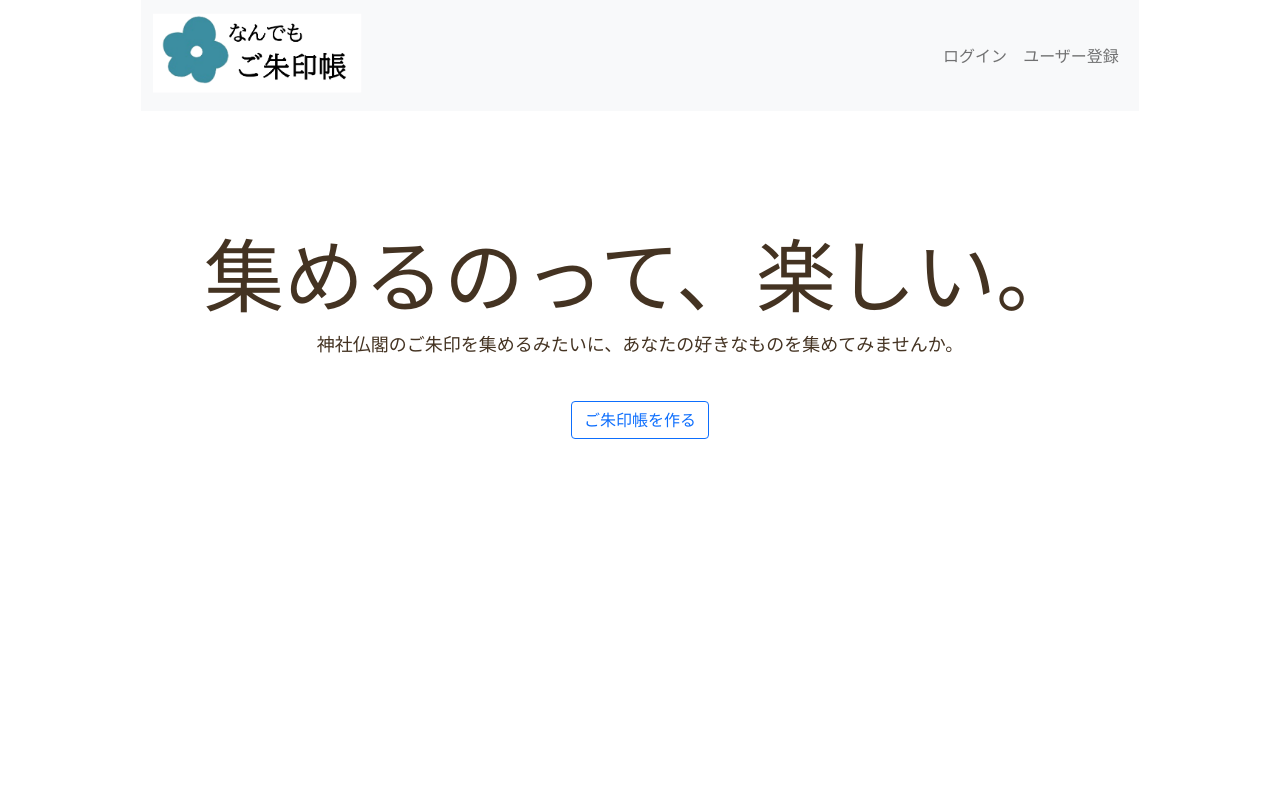
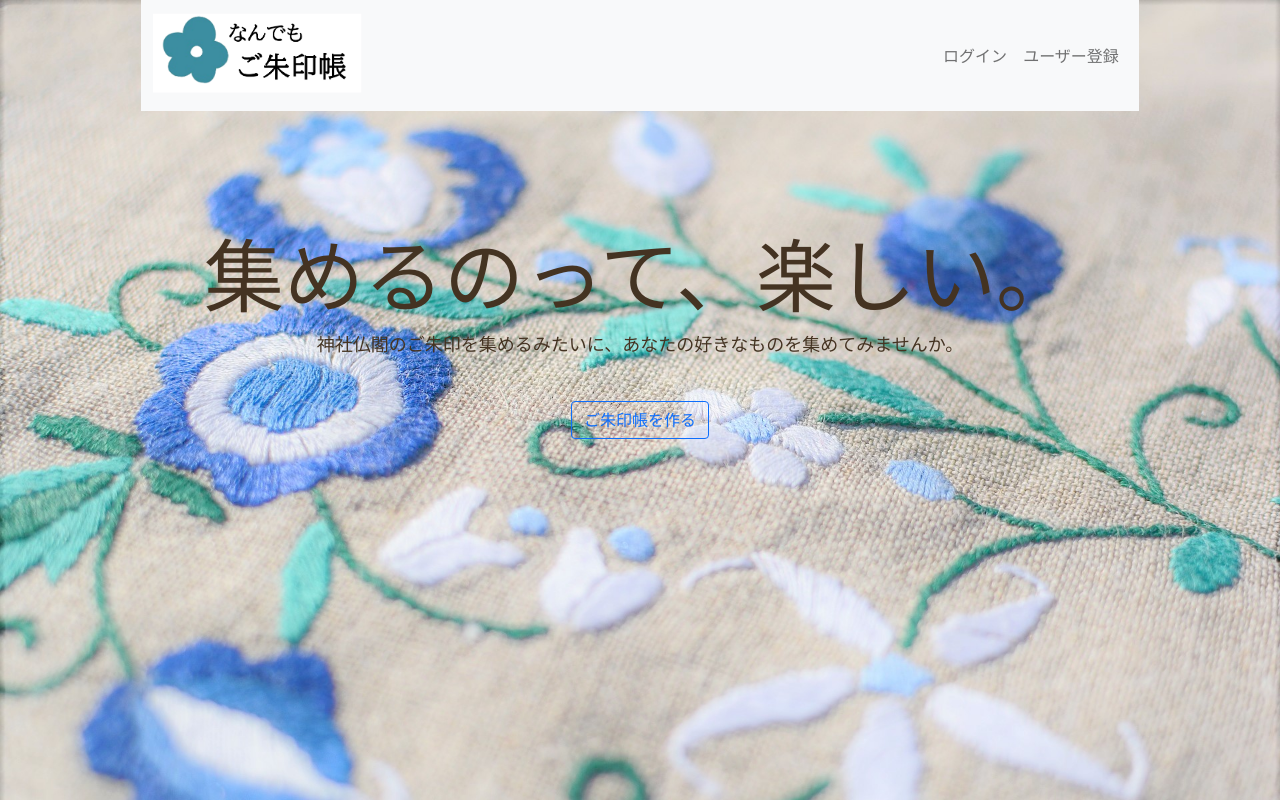
Before and after one commit to pokopok/Atsumecho, a Django app: template templates/accounts/home.html in a window 1280 px wide. Run offline with Django 4.2, Linux system fonts and the light colour scheme; the template is opened without the code that fills it, so the values that code supplies are empty.

Commit message:
try changing background

```diff
--- a/static/css/style.css
+++ b/static/css/style.css
@@ -19,6 +19,14 @@ img{
     max-width: 1100px;
     margin: 0 auto;
     padding: 0 4%;
+}
+
+.big-bg {
+    background-size: cover;
+    background-position: center top;
+    background-repeat: no-repeat;
+    background-image: url("/static/image/background.jpg");
+    min-height: 100vh;
 }
 
 /* header ---------------------------------*/
--- a/templates/base.html
+++ b/templates/base.html
@@ -11,6 +11,7 @@
   </head>
 
   <body>
+    <div class=big-bg>
       <header class="page-header wrapper">
         <nav class="navbar navbar-expand-lg navbar-light bg-light">
           <div class="container-fluid">
@@ -35,5 +36,6 @@
       <div class="container">
         {% block content %}{% endblock %}
       </div>
+    </div>
   </body>
 </html>
```
Also changed, not shown: static/image/background.jpg. Lines whose indentation alone changed are shown as unchanged.
